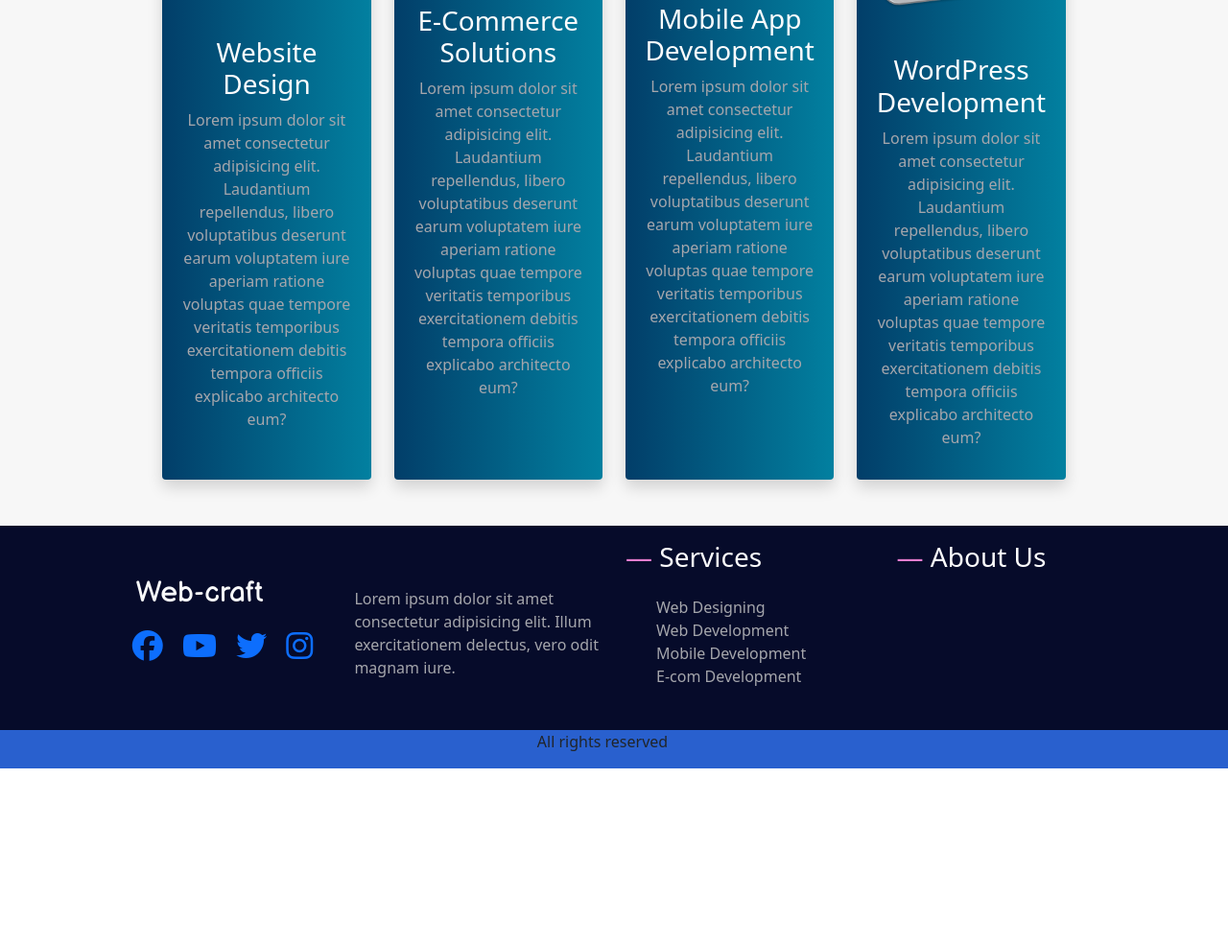
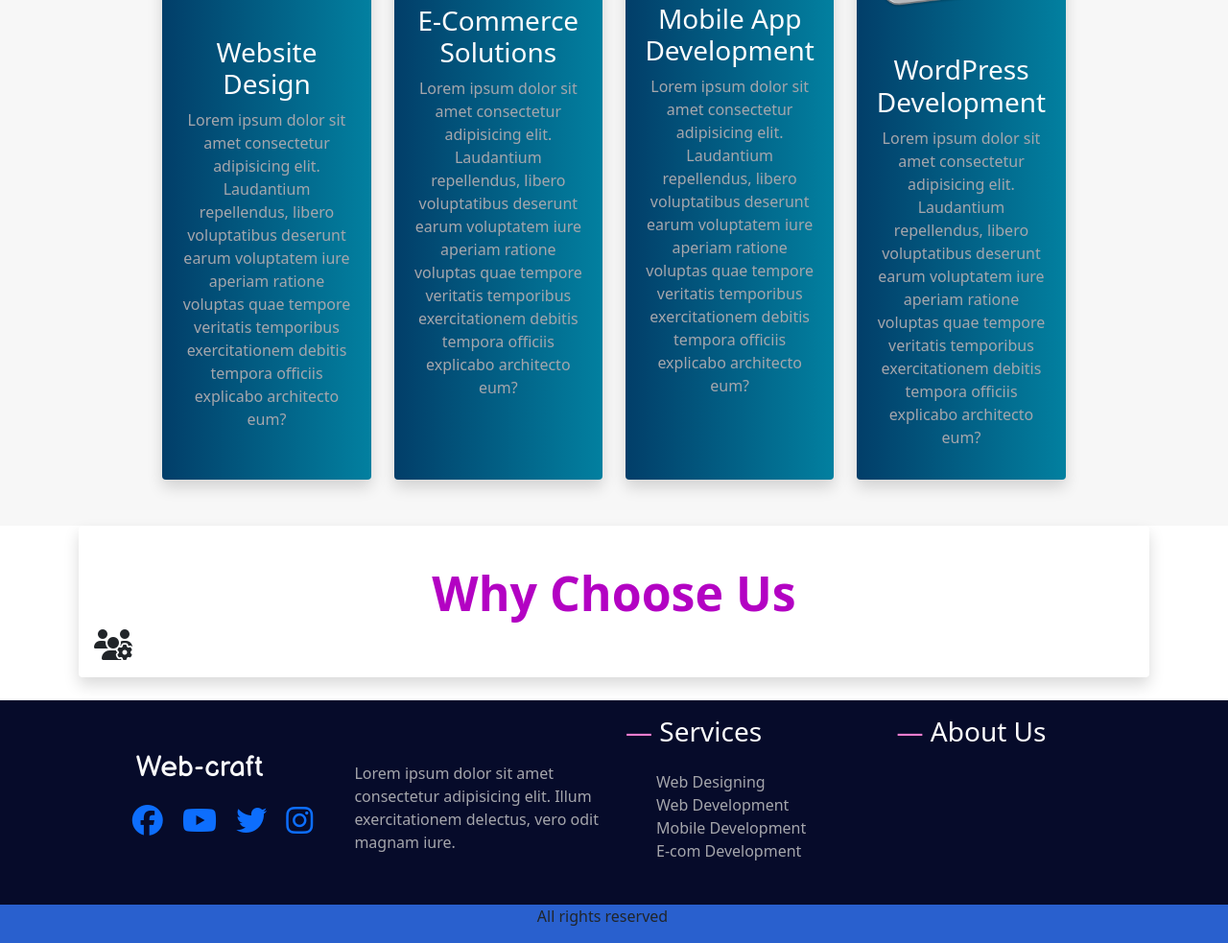
Before and after one commit to widhiwadher/web-craft, a plain HTML site: page index.html in a window 1280 px wide. Shown: the part 1447-2430 px from the top of the page at 96% size. Before the commit the page ends 2248 px from the top, so only its background shows below. Drawn offline with nearby package versions, Linux system fonts and the light colour scheme; grey boxes are pictures that could not be loaded.

Commit message:
why choose Us

```diff
--- a/index.html
+++ b/index.html
@@ -155,6 +155,20 @@
         </div>
     </section>
 
+    <div class="container">
+        <div data-aos="fade-up" data-aos-duration="1000" class="shadow p-3 mb-4 bg-body rounded ">
+            <h1 class="head-2 mt-4">Why Choose Us</h1>
+            <div class="row">
+                <div class="col-sm-6"  style="display: inline-block;">
+                    <i class="fas fa-users-cog fa-2x"></i>
+
+                </div>
+            </div>
+        </div>
+
+    </div>
+
+
     <footer id="foot">
         <div class="container-fluid" style="background: #060B2A;">
             <div class="row">
```
Also changed, not shown: about.html (+0 -1 lines).
